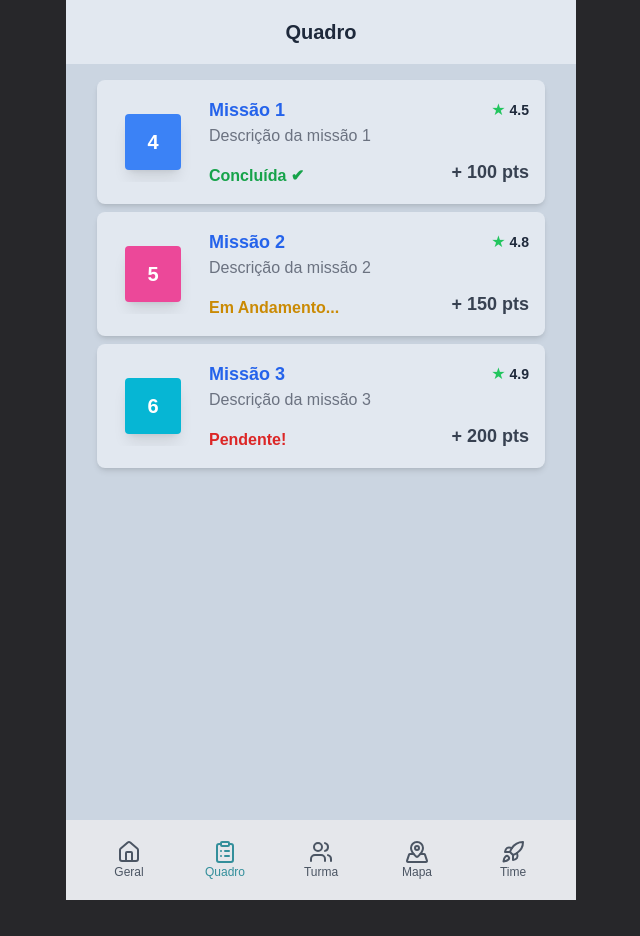
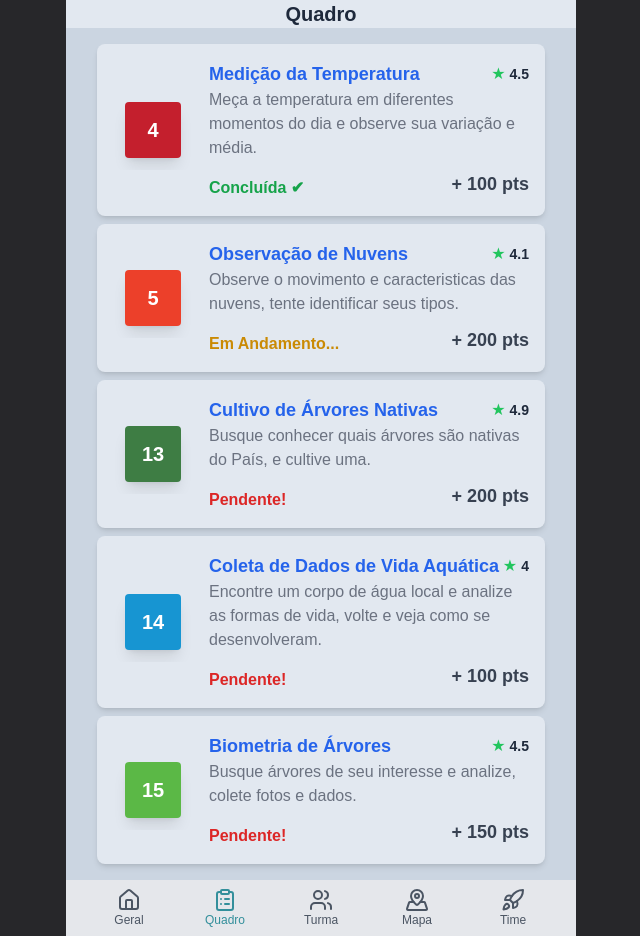
Before and after one commit to romhenri/nasa-sa-2024, a Next.js app in the folder client/: page /board in a window 1280 px wide. Shown: the whole page, without its empty margins (319-959 px from the left). Before the commit the page ends 900 px from the top, so only its background shows below. Built offline with nearby package versions, Linux system fonts and the light colour scheme.

Commit message:
improve: MissionCards and Ranking

```diff
--- a/client/app/board/MissionCard.tsx
+++ b/client/app/board/MissionCard.tsx
@@ -2,18 +2,18 @@ enum ODSColors {
   ODS_1 = 'bg-red-500',
   ODS_2 = 'bg-yellow-500',
   ODS_3 = 'bg-green-500',
-  ODS_4 = 'bg-blue-500',
-  ODS_5 = 'bg-pink-500',
-  ODS_6 = 'bg-cyan-500',
+  ODS_4 = 'bg-[#c41f2d]',
+  ODS_5 = 'bg-[#ec402a]',
+  ODS_6 = 'bg-[#24bce1]',
   ODS_7 = 'bg-orange-500',
   ODS_8 = 'bg-purple-500',
   ODS_9 = 'bg-teal-500',
   ODS_10 = 'bg-indigo-500',
   ODS_11 = 'bg-gray-500',
   ODS_12 = 'bg-lime-500',
-  ODS_13 = 'bg-emerald-500',
-  ODS_14 = 'bg-light-blue-500',
-  ODS_15 = 'bg-yellow-800',
+  ODS_13 = 'bg-[#3e7d44]',
+  ODS_14 = 'bg-[#1795d2]',
+  ODS_15 = 'bg-[#5bb846]',
   ODS_16 = 'bg-blue-700',
   ODS_17 = 'bg-indigo-700'
 }
--- a/client/data/missions.json
+++ b/client/data/missions.json
@@ -1,26 +1,42 @@
 [
   {
-    "title": "Missão 1",
-    "description": "Descrição da missão 1",
+    "title": "Medição da Temperatura",
+    "description": "Meça a temperatura em diferentes momentos do dia e observe sua variação e média.",
     "rating": 4.5,
     "points": 100,
     "ods": 4,
     "status": "done"
   },
   {
-    "title": "Missão 2",
-    "description": "Descrição da missão 2",
-    "rating": 4.8,
-    "points": 150,
+    "title": "Observação de Nuvens",
+    "description": "Observe o movimento e caracteristicas das nuvens, tente identificar seus tipos.",
+    "rating": 4.1,
+    "points": 200,
     "ods": 5,
     "status": "doing"
   },
   {
-    "title": "Missão 3",
-    "description": "Descrição da missão 3",
+    "title": "Cultivo de Árvores Nativas",
+    "description": "Busque conhecer quais árvores são nativas do País, e cultive uma.",
     "rating": 4.9,
     "points": 200,
-    "ods": 6,
+    "ods": 13,
+    "status": "todo"
+  },
+  {
+    "title": "Coleta de Dados de Vida Aquática",
+    "description": "Encontre um corpo de água local e analize as formas de vida, volte e veja como se desenvolveram.",
+    "rating": 4.0,
+    "points": 100,
+    "ods": 14,
+    "status": "todo"
+  },
+  {
+    "title": "Biometria de Árvores",
+    "description": "Busque árvores de seu interesse e analize, colete fotos e dados.",
+    "rating": 4.5,
+    "points": 150,
+    "ods": 15,
     "status": "todo"
   }
 ]
```
Also changed, not shown: client/data/ranking.json (+10 -10 lines).
